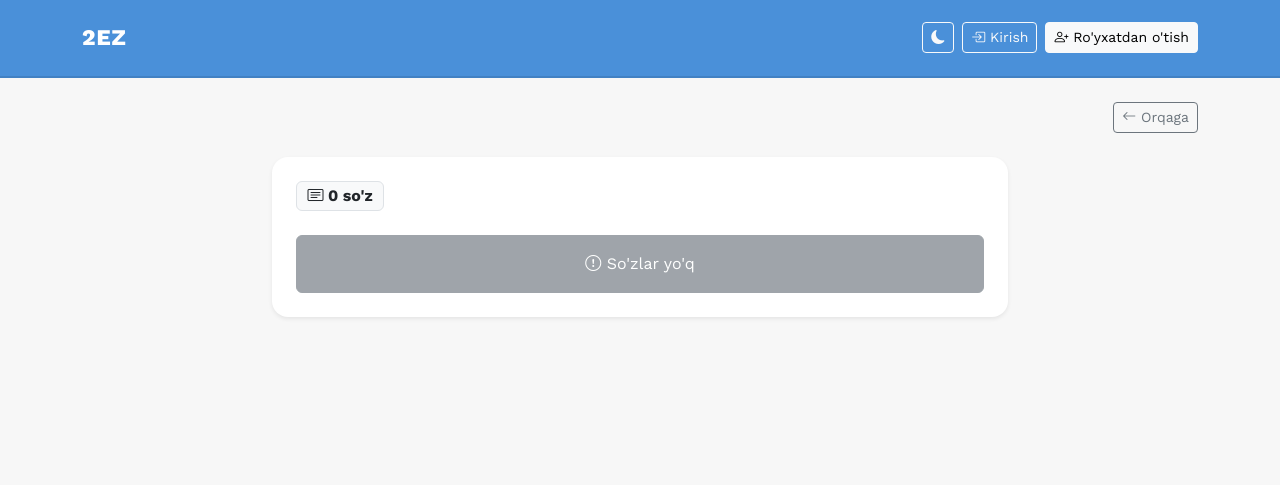
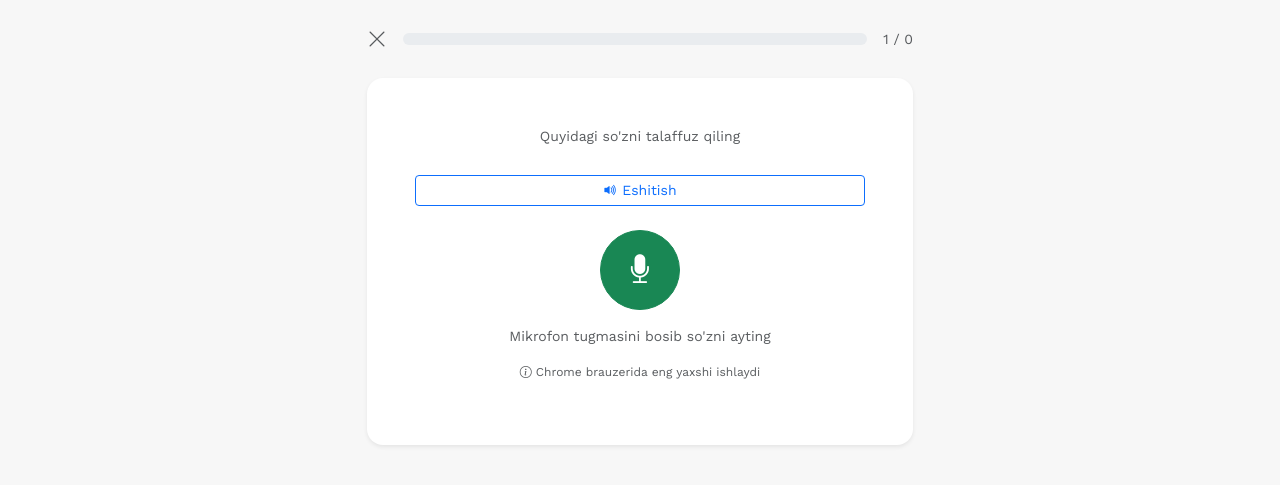
Before and after one commit to dvrone/2EZ-exam, a Python web app: template app/templates/vocab/pronounce.html in a window 1280 px wide. Shown: the top 485 px of the page. Run offline with Jinja, Linux system fonts and the light colour scheme; the template is opened without the code that fills it, so the values that code supplies are empty; some libraries are stand-ins or nearby versions; some web fonts are replaced.

Commit message:
Refactor pronunciation page layout and enhance user interaction with TTS features

```diff
--- a/app/templates/vocab/pronounce.html
+++ b/app/templates/vocab/pronounce.html
@@ -1,131 +1,125 @@
-{% extends 'base.html' %}
-{% block title %}{{ vocab_set.title }}{% endblock %}
+{% extends 'base_fullscreen.html' %}
+{% block title %}Talaffuz — {{ vocab_set.title }}{% endblock %}
 {% block content %}
 
-<div class="d-flex justify-content-between align-items-center mb-4">
-  <h3 class="mb-0 fw-bold">{{ vocab_set.title }}</h3>
-  <a href="{{ url_for('vocab.list_sets') }}"
-     class="btn btn-outline-secondary btn-sm">
-    <i class="bi bi-arrow-left"></i> Orqaga
-  </a>
-</div>
+  <script id="wordsData" type="application/json">
+  [
+    {% for word in words %}
+    {
+      "id": {{ word.id }},
+      "word": {{ word.word | tojson }},
+      "translation": {{ word.translation | tojson }}
+    }{% if not loop.last %},{% endif %}
+    {% endfor %}
+  ]
+  </script>
 
-<div class="row justify-content-center">
-  <div class="col-md-8">
+  <div class="row justify-content-center">
+    <div class="col-md-6">
 
-    <!-- Info -->
-    <div class="card border-0 shadow-sm p-4 mb-4">
-      {% if vocab_set.description %}
-        <p class="text-muted mb-3">{{ vocab_set.description }}</p>
-      {% endif %}
-      <div class="d-flex gap-2 mb-4">
-        <span class="badge bg-light text-dark fs-6 border">
-          <i class="bi bi-card-text"></i> {{ vocab_set.words|length }} so'z
+      <!-- Top bar -->
+      <div class="d-flex align-items-center gap-3 mb-4">
+        <a href="{{ url_for('vocab.detail_set', set_id=vocab_set.id) }}"
+           class="text-muted text-decoration-none fs-5">
+          <i class="bi bi-x-lg"></i>
+        </a>
+        <div class="progress flex-grow-1" style="height: 12px; border-radius: 10px;">
+          <div class="progress-bar progress-bar-custom" id="progressBar" style="width: 0%;"></div>
+        </div>
+        <span class="text-muted small">
+          <span id="currentNum">1</span> / {{ words|length }}
         </span>
       </div>
 
-      {% if vocab_set.words|length >= 1 %}
-        <div class="d-flex gap-2">
-          <a href="{{ url_for('vocab.flashcard', set_id=vocab_set.id) }}"
-             class="btn btn-primary w-100 py-3 fw-bold"
-             style="border-radius: 14px;">
-            <i class="bi bi-lightning-charge-fill"></i> Flashcard
-          </a>
-          {% if vocab_set.words|length >= 4 %}
-            <a href="{{ url_for('vocab.quiz', set_id=vocab_set.id) }}"
-               class="btn btn-outline-primary w-100 py-3 fw-bold"
-               style="border-radius: 14px;">
-              <i class="bi bi-question-circle"></i> Quiz
+      <!-- So'z kartasi -->
+      <div class="card border-0 shadow-sm p-5 text-center mb-4">
+
+        <p class="text-muted small mb-2">Quyidagi so'zni talaffuz qiling</p>
+
+        <h2 class="fw-bold mb-1" id="wordText"></h2>
+        <p class="text-muted mb-3" id="translationText"></p>
+
+        <!-- TTS — eshitish -->
+        <button onclick="speakWord()" class="btn btn-outline-primary btn-sm mb-4">
+          <i class="bi bi-volume-up-fill"></i> Eshitish
+        </button>
+
+        <!-- Mikrofon -->
+        <div id="micSection">
+          <button id="micBtn"
+                  class="btn btn-success btn-lg rounded-circle mb-3"
+                  style="width: 80px;
+                         height: 80px;
+                         font-size: 1.8rem"
+                  onclick="startListening()">
+            <i class="bi bi-mic-fill"></i>
+          </button>
+          <p class="text-muted small" id="micHint">Mikrofon tugmasini bosib so'zni ayting</p>
+          <p class="text-muted" style="font-size: 0.75rem;">
+            <i class="bi bi-info-circle"></i>
+            Chrome brauzerida eng yaxshi ishlaydi
+          </p>
+        </div>
+
+        <!-- Natija -->
+        <div id="resultSection" class="d-none">
+          <div id="resultIcon" style="font-size: 3rem;" class="mb-2"></div>
+          <p class="fw-bold" id="resultText"></p>
+          <p class="text-muted small">
+            Siz aytdingiz: <span id="spokenText" class="fst-italic"></span>
+          </p>
+        </div>
+
+      </div>
+
+      <!-- Tugmalar -->
+      <div id="actionBtns" class="d-none">
+        <div class="d-flex gap-3">
+          <button onclick="nextWord(false)"
+                  class="btn btn-outline-danger w-100 py-3 fw-bold"
+                  style="border-radius: 14px">
+            <i class="bi bi-arrow-repeat"></i> Qayta
+          </button>
+          <button onclick="nextWord(true)"
+                  class="btn btn-success w-100 py-3 fw-bold"
+                  style="border-radius: 14px">
+            Keyingi <i class="bi bi-arrow-right"></i>
+          </button>
+        </div>
+      </div>
+
+      <!-- Brauzer qo'llab-quvvatlamasa -->
+      <div id="notSupported" class="alert alert-warning d-none">
+        <i class="bi bi-exclamation-triangle"></i>
+        Brauzeringiz mikrofon ovozini tanishni qo'llab-quvvatlamaydi.
+        Chrome yoki Edge ishlatishingizni tavsiya qilamiz.
+      </div>
+
+      <!-- Natija -->
+      <div id="finalResult" class="d-none text-center">
+        <div class="card border-0 shadow-sm p-5">
+          <i class="bi bi-mic-fill text-success" style="font-size: 4rem;"></i>
+          <h3 class="fw-bold mt-3">Bajarildi!</h3>
+          <p class="text-muted">
+            <span class="text-success fw-bold" id="correctCount">0</span> ta to'g'ri /
+            <span class="text-danger fw-bold" id="wrongCount">0</span> ta noto'g'ri
+          </p>
+          <div class="d-flex gap-3 mt-3">
+            <button onclick="restartPronounce()" class="btn btn-primary w-100 py-2 fw-bold">
+              <i class="bi bi-arrow-repeat"></i> Qayta
+            </button>
+            <a href="{{ url_for('vocab.detail_set', set_id=vocab_set.id) }}"
+               class="btn btn-outline-secondary w-100 py-2 fw-bold">
+              <i class="bi bi-arrow-left"></i> Orqaga
             </a>
-          {% endif %}
-          <a href="{{ url_for('vocab.pronounce', set_id=vocab_set.id) }}"
-             class="btn btn-outline-success w-100 py-3 fw-bold"
-             style="border-radius: 14px;">
-            <i class="bi bi-mic-fill"></i> Talaffuz
-          </a>
-        </div>
-      {% else %}
-        <button class="btn btn-secondary w-100 py-3" disabled>
-          <i class="bi bi-exclamation-circle"></i> So'zlar yo'q
-        </button>
-      {% endif %}
-    </div>
-
-    {% if current_user.is_admin %}
-    <!-- Admin -->
-    <div class="card border-0 shadow-sm p-4 mb-4">
-      <h6 class="fw-bold mb-3 text-muted">
-        <i class="bi bi-shield-fill"></i> Admin boshqaruvi
-      </h6>
-      <div class="d-flex gap-2 flex-wrap">
-        <a href="{{ url_for('vocab.add_word', set_id=vocab_set.id) }}"
-           class="btn btn-outline-primary btn-sm">
-          <i class="bi bi-plus-lg"></i> So'z qo'shish
-        </a>
-        <a href="{{ url_for('vocab.edit_set', set_id=vocab_set.id) }}"
-           class="btn btn-outline-secondary btn-sm">
-          <i class="bi bi-pencil"></i> Tahrirlash
-        </a>
-        <a href="{{ url_for('vocab.upload_words', set_id=vocab_set.id) }}"
-           class="btn btn-outline-warning btn-sm">
-          <i class="bi bi-upload"></i> JSON yuklash
-        </a>
-        <form method="POST"
-              action="{{ url_for('vocab.delete_set', set_id=vocab_set.id) }}"
-              onsubmit="return confirm('Ochirish?')">
-          <button type="submit" class="btn btn-outline-danger btn-sm">
-            <i class="bi bi-trash"></i> O'chirish
-          </button>
-        </form>
-      </div>
-    </div>
-
-    <!-- So'zlar -->
-    {% if vocab_set.words %}
-    <div class="card border-0 shadow-sm p-4">
-      <h6 class="fw-bold mb-3">
-        <i class="bi bi-list-ul"></i> So'zlar ({{ vocab_set.words|length }})
-      </h6>
-      <div class="list-group list-group-flush">
-        {% for word in vocab_set.words %}
-        <div class="list-group-item border-0 px-0">
-          <div class="d-flex justify-content-between align-items-start">
-            <div class="flex-grow-1">
-              <p class="mb-0 fw-semibold">
-                {{ word.word }}
-                {% if word.category %}
-                  <span class="badge bg-secondary ms-1"
-                        style="font-size: 0.7rem;">{{ word.category }}</span>
-                {% endif %}
-                <span class="text-muted fw-normal">— {{ word.translation }}</span>
-              </p>
-              {% if word.example %}
-                <small class="text-muted fst-italic">{{ word.example }}</small>
-              {% endif %}
-            </div>
-            <div class="d-flex gap-1 ms-3">
-              <a href="{{ url_for('vocab.edit_word', word_id=word.id) }}"
-                 class="btn btn-outline-secondary btn-sm">
-                <i class="bi bi-pencil"></i>
-              </a>
-              <form method="POST"
-                    action="{{ url_for('vocab.delete_word', word_id=word.id) }}"
-                    onsubmit="return confirm('Ochirish?')">
-                <button type="submit" class="btn btn-outline-danger btn-sm">
-                  <i class="bi bi-trash"></i>
-                </button>
-              </form>
-            </div>
           </div>
         </div>
-        {% endfor %}
       </div>
+
     </div>
-    {% endif %}
-    {% endif %}
+  </div>
 
-  </div>
-</div>
+  <div class="mb-5"></div>
+{% endblock %}
 
-<div class="mb-5"></div>
-{% endblock %}
+{% block scripts %}<script src="{{ url_for('static', filename='js/pronounce.js') }}"></script>{% endblock %}
```
